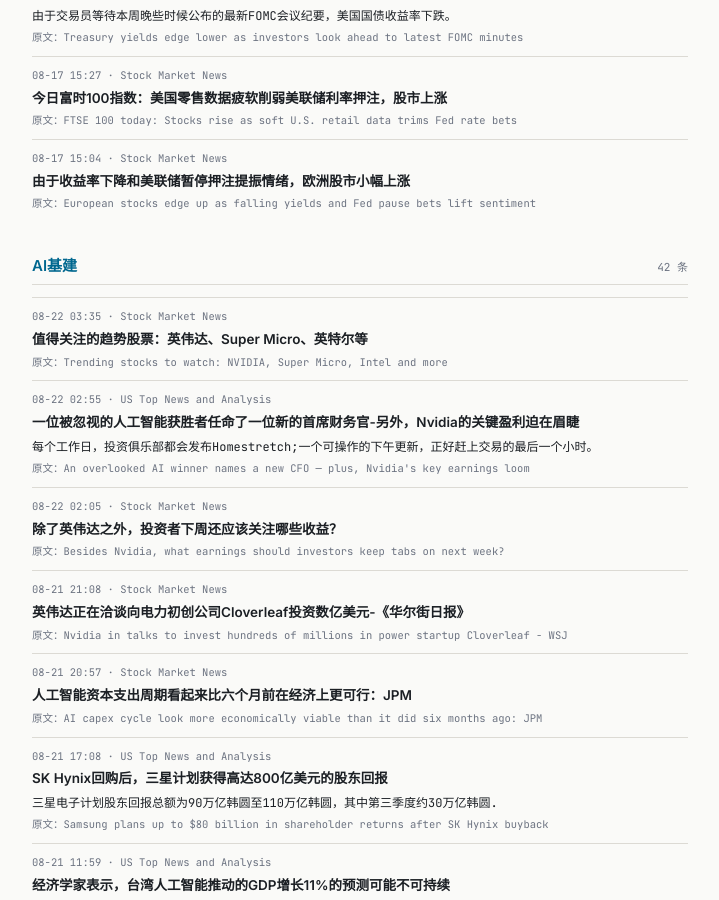
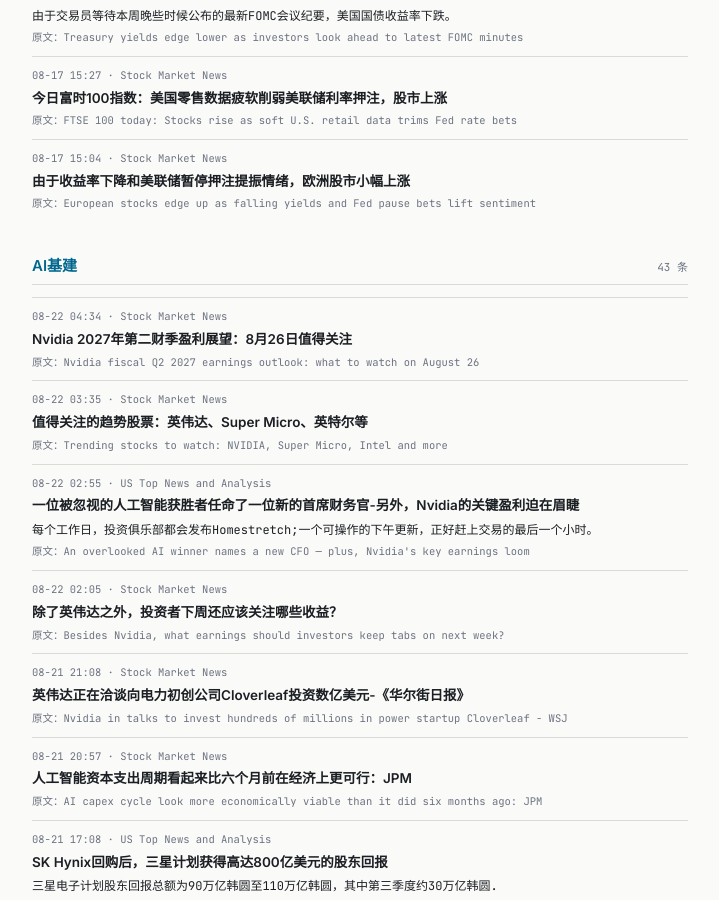
Before and after one commit to tang3super/tang3super.github.io, a Jekyll site: the page built from macro-trade/news-digest.md, in a window 1280 px wide and 900 px high, scrolled down 11765 px. Shown: the whole window, without its empty margins (280-999 px from the left). Built offline with Jekyll 4.4.1, drawn with Linux system fonts in a browser that asks for light colours; some of the changed text lies outside the part shown.

Commit message:
sync news-digest article

```diff
--- a/macro-trade/news-digest.md
+++ b/macro-trade/news-digest.md
@@ -783,6 +783,12 @@
     title_zh: 由于收益率下降和美联储暂停押注提振情绪，欧洲股市小幅上涨
 - name: AI基建
   items:
+  - title: 'Nvidia fiscal Q2 2027 earnings outlook: what to watch on August 26'
+    summary: ''
+    link: https://www.investing.com/news/stock-market-news/nvidia-fiscal-q2-2027-earnings-outlook-what-to-watch-on-august-26-93CH-4872130
+    source: Stock Market News
+    time: 08-22 04:34
+    title_zh: Nvidia 2027年第二财季盈利展望：8月26日值得关注
   - title: 'Trending stocks to watch: NVIDIA, Super Micro, Intel and more'
     summary: ''
     link: https://www.investing.com/news/stock-market-news/trending-stocks-to-watch-nvidia-super-micro-intel-and-more-93CH-4872054
```
Also changed, not shown: other parts of macro-trade/news-digest.md (+1 -1 lines).
